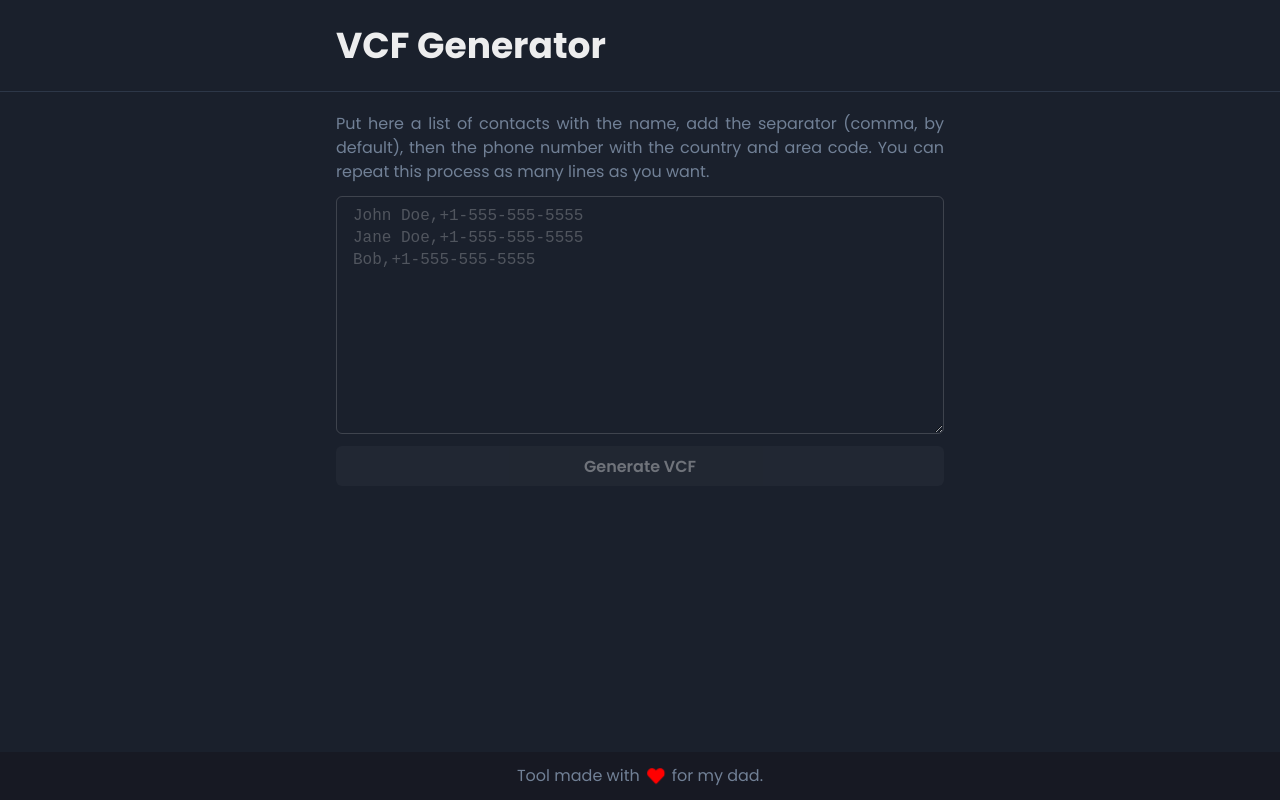
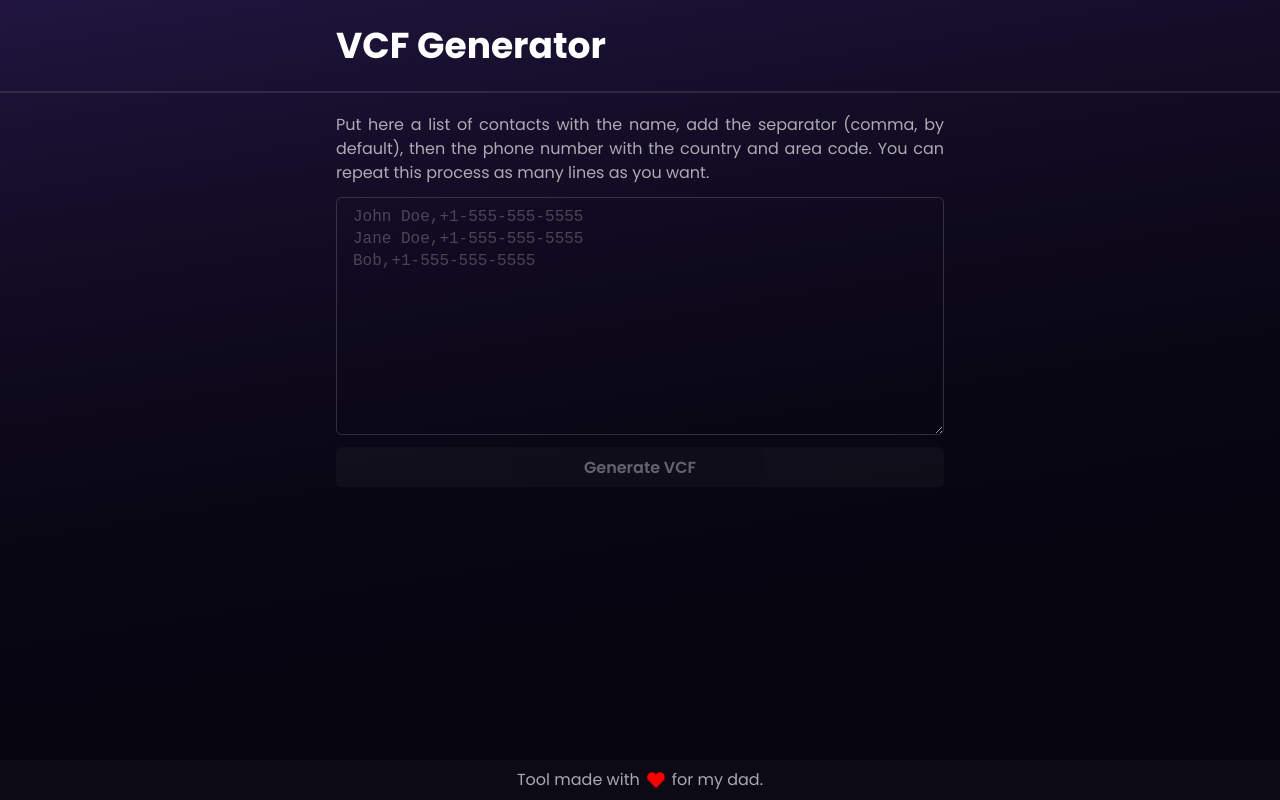
Before and after one commit to umgustavo/vcf-generator, a React (Create React App) app: page / in a window 1280 px wide. Built offline with nearby package versions, Linux system fonts and the light colour scheme.

Commit message:
Update theme

```diff
--- a/src/App.jsx
+++ b/src/App.jsx
@@ -7,9 +7,10 @@ import {
     Textarea,
     VStack,
 } from '@chakra-ui/react';
-import { FaHeart } from 'react-icons/fa';
 import { useTranslation } from 'react-i18next';
 import NavBar from './components/NavBar';
+import Footer from './components/Footer';
+import Background from './components/Background';
 
 function App() {
     const { t } = useTranslation();
@@ -74,9 +75,7 @@ function App() {
             <NavBar />
             <Container maxW='container.sm'>
                 <VStack spacing={3}>
-                    <Text color='gray.500' textAlign='justify'>
-                        {t('description')}
-                    </Text>
+                    <Text textAlign='justify'>{t('description')}</Text>
                     <Textarea
                         placeholder={t('examples')}
                         rows={10}
@@ -93,26 +92,9 @@ function App() {
                     </Button>
                 </VStack>
             </Container>
-            <Box
-                display={['none', 'none', 'flex']}
-                position='fixed'
-                bottom={0}
-                left={0}
-                p={3}
-                background='gray.900'
-                w='100%'
-                justifyContent='center'
-            >
-                <Text color='gray.500' d='flex' alignItems='center' gap='8px'>
-                    {t('footer_1')}
-                    <FaHeart
-                        color='red'
-                        display='inline-block'
-                        className='heartbeat'
-                    />
-                    {t('footer_2')}
-                </Text>
-            </Box>
+
+            <Footer />
+            <Background />
         </Box>
     );
 }
--- /dev/null
+++ b/src/components/Background.jsx
@@ -0,0 +1,35 @@
+import { Box } from '@chakra-ui/react';
+
+export default function Background() {
+    return (
+        <Box
+            as='svg'
+            width='100%'
+            height='100vh'
+            inset='0px'
+            zIndex='-1'
+            position='absolute'
+            pointerEvents='none'
+        >
+            <defs>
+                <linearGradient
+                    gradientTransform='rotate(75)'
+                    id='bg-background-gradient'
+                >
+                    <stop
+                        offset='0%'
+                        stop-color='#8957ff33'
+                        style={{ transition: 'stop-color 0.6s ease' }}
+                    ></stop>
+                    <stop offset='100%' stop-color='transparent'></stop>
+                </linearGradient>
+            </defs>
+            <rect
+                fill="url('#bg-background-gradient')"
+                width='100%'
+                height='100%'
+                style={{ width: '100%', height: '100%' }}
+            ></rect>
+        </Box>
+    );
+}
--- /dev/null
+++ b/src/components/Footer.jsx
@@ -0,0 +1,30 @@
+import { Box, Text } from '@chakra-ui/react';
+import { FaHeart } from 'react-icons/fa';
+import { useTranslation } from 'react-i18next';
+
+export default function Footer() {
+    const { t } = useTranslation();
+
+    return (
+        <Box
+            display={['none', 'none', 'flex']}
+            position='fixed'
+            bottom={0}
+            left={0}
+            p={2}
+            background='rgba(255, 255, 255, 0.025)'
+            w='100%'
+            justifyContent='center'
+        >
+            <Text d='flex' alignItems='center' gap='8px'>
+                {t('footer_1')}
+                <FaHeart
+                    display='inline-block'
+                    className='heartbeat'
+                    color='red'
+                />
+                {t('footer_2')}
+            </Text>
+        </Box>
+    );
+}
--- a/src/components/NavBar.jsx
+++ b/src/components/NavBar.jsx
@@ -2,7 +2,7 @@ import { Box, Container, Heading, Link } from '@chakra-ui/react';
 
 export default function NavBar() {
     return (
-        <Box as='nav' py={6} borderBottom='1px' borderColor='gray.700' mb={5}>
+        <Box as='nav' py={6} borderBottom='2px' borderColor='border' mb={5}>
             <Container
                 maxW='container.sm'
                 d='flex'
@@ -11,9 +11,9 @@ export default function NavBar() {
             >
                 <Heading>VCF Generator</Heading>
                 <Link
-                    color='gray.600'
                     href={`https://github.com/umgustavo/vcf-generator/commit/${process.env.REACT_APP_GIT_SHA}`}
                     target='_blank'
+                    color='dim'
                 >
                     {process.env.REACT_APP_GIT_SHA}
                 </Link>
--- a/src/styles/theme.js
+++ b/src/styles/theme.js
@@ -1,6 +1,21 @@
 import { extendTheme } from '@chakra-ui/react';
+import { mode } from '@chakra-ui/theme-tools';
 
 export const theme = extendTheme({
+    colors: {
+        purple: {
+            50: '#FAF5FF',
+            100: '#E9D8FD',
+            200: '#D6BCFA',
+            300: '#B794F4',
+            400: '#9F7AEA',
+            500: '#805AD5',
+            600: '#6B46C1',
+            700: '#553C9A',
+            800: '#44337A',
+            900: '#322659',
+        },
+    },
     fonts: {
         body: '"Poppins", sans-serif',
         heading: '"Poppins", sans-serif',
@@ -8,6 +23,43 @@ export const theme = extendTheme({
     config: {
         initialColorMode: 'dark',
         useSystemColorMode: false,
+    },
+    semanticTokens: {
+        colors: {
+            accent: {
+                _dark: 'white',
+                default: 'black',
+            },
+            text: {
+                _dark: 'rgba(255, 255, 255, 0.65)',
+                default: 'rgba(0, 0, 0, 0.65)',
+            },
+            dim: {
+                _dark: 'rgba(255, 255, 255, 0.35)',
+                default: 'rgba(0, 0, 0, 0.35)',
+            },
+            border: {
+                _dark: 'rgba(255, 255, 255, 0.1)',
+                default: 'rgba(0, 0, 0, 0.1)',
+            },
+        },
+    },
+    components: {
+        Heading: {
+            baseStyle: {
+                color: 'accent',
+            },
+        },
+        Text: {
+            baseStyle: {
+                color: 'text',
+            },
+        },
+        Link: {
+            baseStyle: {
+                color: 'text',
+            },
+        },
     },
     styles: {
         global: (props) => ({
@@ -22,6 +74,9 @@ export const theme = extendTheme({
             '.heartbeat': {
                 animation: 'heartbeat .6s ease-out infinite',
             },
+            body: {
+                bg: mode('#fff', '#070510')(props),
+            },
         }),
     },
 });
```
